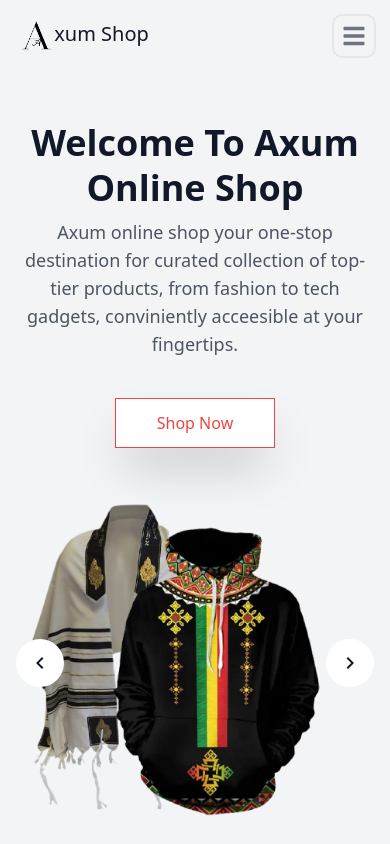
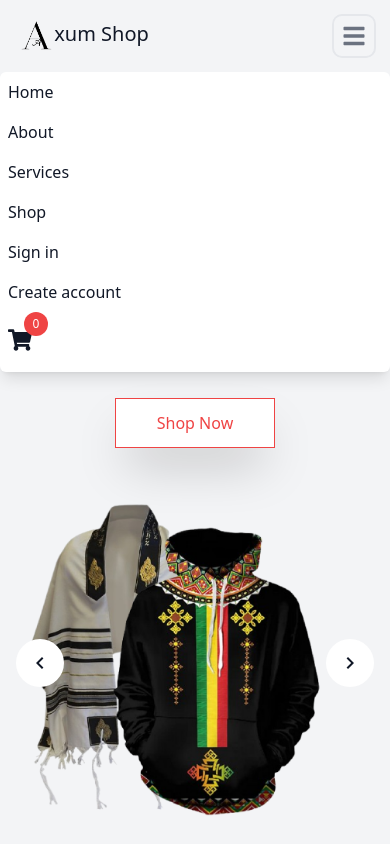
Before and after one commit to Aksumite-Platforms-Inc/Project_demo, a React (Create React App) app in the folder ecommerce-demo/: page / in a window 390 px wide. Both pictures are taken after a click on the button 354 px from the left and 36 px from the top of the page. Shown: the top 844 px of the page. Built offline with nearby package versions, Linux system fonts and the light colour scheme; the HTML template or start-up script is replaced by a standard one.

Commit message:
creating mobile menu items

```diff
--- a/ecommerce-demo/src/Components/Common/Header/Header.js
+++ b/ecommerce-demo/src/Components/Common/Header/Header.js
@@ -4,7 +4,7 @@ import { FaBars, FaShoppingCart } from "react-icons/fa";
 import logo from "../../../assets/images/logo.png";
 const Header = () => {
   const [isMobileMenuOpen, setIsMobileMenuOpen] = useState(false);
-  // const [cartCount, setCartCount] = useState(0);
+  // const [car// tCount,cartCount, se] = useState(0);
 
   return (
     <header className="py-4 md:py-6 bg-gray-100">
@@ -91,6 +91,73 @@ const Header = () => {
             </NavLink>
           </div>
         </div>
+
+        <div
+          className={`${
+            isMobileMenuOpen ? "block" : "hidden"
+          } lg:hidden mt-4 absolute w-full px-2 pt-2 pb-3 space-y-1 bg-white shadow-lg rounded-md left-0 z-50`}
+        >
+          <div className="grid gap-4">
+            <NavLink
+              to="/"
+              className="text-base font-medium text-gray-900 transition-all duration-200 rounded focus:outline-none font-pj hover:text-opacity-50 hover:bg-gray-800 hover:text-white focus:ring-1 focus:ring-gray-900 focus:ring-offset-2"
+            >
+              {" "}
+              Home{" "}
+            </NavLink>
+
+            <NavLink
+              to="/about"
+              className="text-base font-medium text-gray-900 transition-all duration-200 rounded focus:outline-none font-pj hover:text-opacity-50 hover:bg-gray-800 hover:text-white focus:ring-1 focus:ring-gray-900 focus:ring-offset-2"
+            >
+              {" "}
+              About{" "}
+            </NavLink>
+
+            <NavLink
+              to="/services"
+              className="text-base font-medium text-gray-900 transition-all duration-200 rounded focus:outline-none font-pj hover:text-opacity-50 hover:bg-gray-800 hover:text-white focus:ring-1 focus:ring-gray-900 focus:ring-offset-2"
+            >
+              {" "}
+              Services{" "}
+            </NavLink>
+
+            <NavLink
+              to="/shop"
+              className="text-base font-medium text-gray-900 transition-all duration-200 rounded focus:outline-none font-pj hover:text-opacity-50 hover:bg-gray-800 hover:text-white focus:ring-1 focus:ring-gray-900 focus:ring-offset-2"
+            >
+              {" "}
+              Shop{" "}
+            </NavLink>
+
+            <NavLink
+              to="/signin"
+              className="text-base font-medium text-gray-900 transition-all duration-200 rounded focus:outline-none font-pj hover:text-opacity-50 hover:bg-gray-800 hover:text-white focus:ring-1 focus:ring-gray-900 focus:ring-offset-2"
+            >
+              {" "}
+              Sign in{" "}
+            </NavLink>
+
+            <NavLink
+              to="/signup"
+              className="text-base font-medium text-gray-900 transition-all duration-200 rounded focus:outline-none font-pj hover:text-opacity-50 hover:bg-gray-800 hover:text-white focus:ring-1 focus:ring-gray-900 focus:ring-offset-2"
+            >
+              {" "}
+              Create account{" "}
+            </NavLink>
+            <NavLink
+              to="/cart"
+              className="text-gray-900 relative py-2 text-base font-medium transition-all duration-200 rounded focus:outline-none font-pj hover:text-opacity-50 hover:bg-gray-800 hover:text-white focus:ring-1 focus:ring-gray-900 focus:ring-offset-2"
+            >
+              <div className="-top-2 absolute left-4">
+                <p className="flex h-2 w-2 items-center justify-center rounded-full bg-red-500 p-3 text-xs text-white">
+                  0
+                </p>
+              </div>
+              <FaShoppingCart className="w-6 h-6" />
+            </NavLink>
+          </div>
+        </div>
       </div>
     </header>
   );
```
